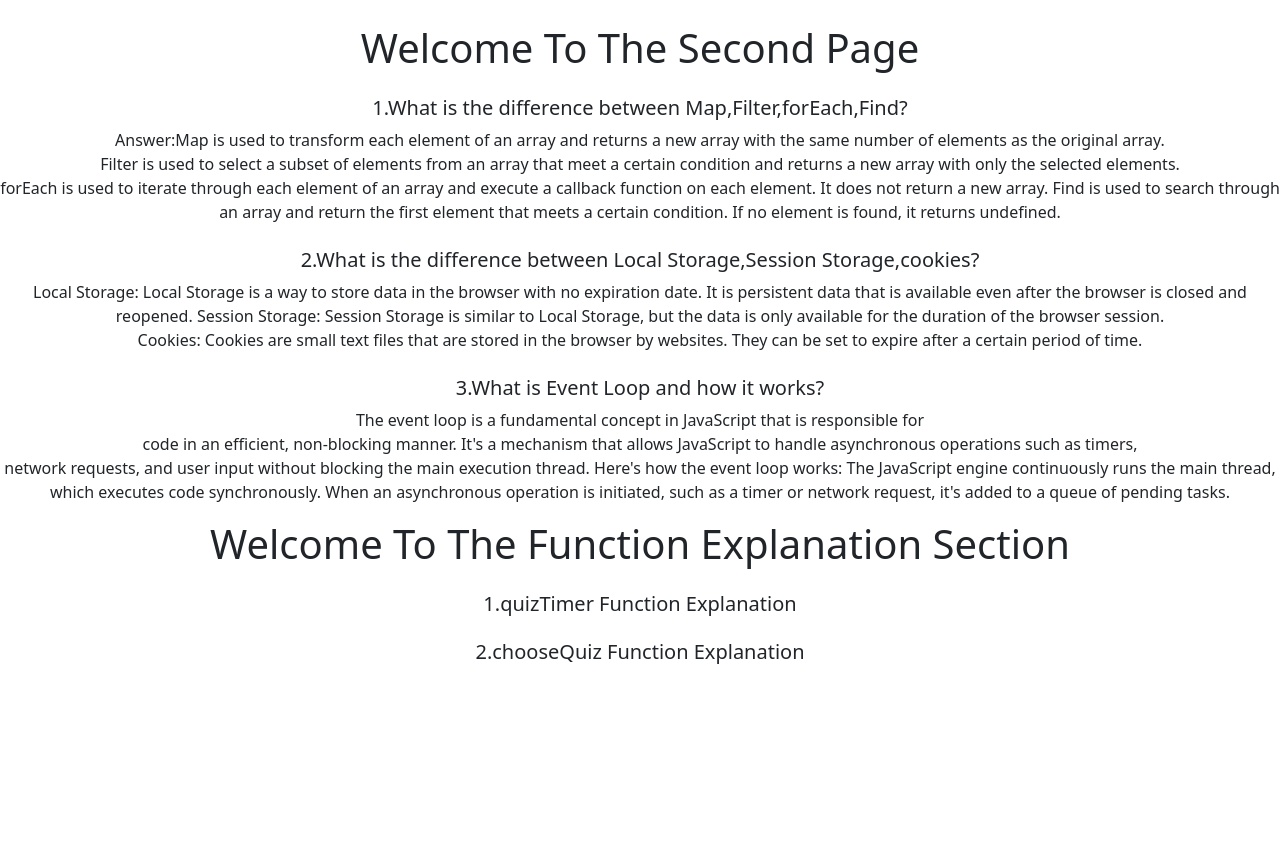
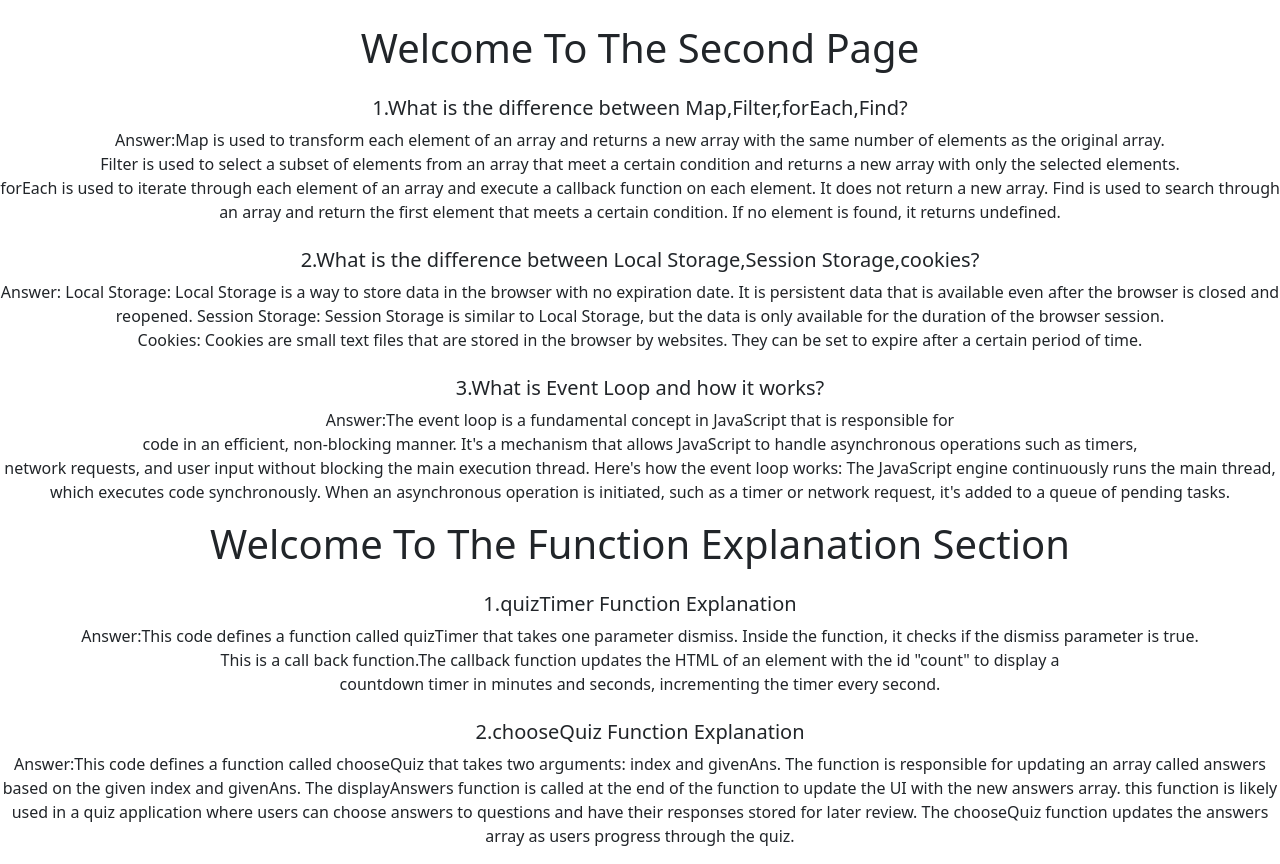
Before and after one commit to shakilahmedshuvo/Quiz-hero, a plain HTML site: page secondPage.html in a window 1280 px wide. Before the commit the page ends 800 px from the top, so only its background shows below. Drawn offline with nearby package versions, Linux system fonts and the light colour scheme.

Commit message:
add function explanition section

```diff
--- a/secondPage.html
+++ b/secondPage.html
@@ -49,7 +49,7 @@
                 <!-- question -->
                 <h5>2.What is the difference between Local Storage,Session Storage,cookies?</h5>
                 <!-- answer -->
-                <p>Local Storage: Local Storage is a way to store data in the browser with
+                <p>Answer: Local Storage: Local Storage is a way to store data in the browser with
                     no expiration date.
 
                     It is
@@ -71,7 +71,7 @@
                 <h5>3.What is Event Loop and how it works?</h5>
                 <!-- answer -->
                 <p>
-                    The event loop is a fundamental concept in JavaScript that is responsible for
+                    Answer:The event loop is a fundamental concept in JavaScript that is responsible for
                     <br>
                     code in an efficient, non-blocking manner.
                     It's a mechanism that allows JavaScript to handle
@@ -106,10 +106,26 @@
         <!-- 1. -->
         <div class="mt-4">
             <h5>1.quizTimer Function Explanation</h5>
+            <p>Answer:This code defines a function called quizTimer that takes one parameter dismiss.
+                Inside the function, it checks if the dismiss parameter is true.
+                <br>
+                This is a call back function.The callback function updates the HTML of an element with the id "count" to
+                display a
+                <br>
+                countdown timer in minutes and seconds, incrementing the timer every second.
+            </p>
         </div>
         <!-- 2. -->
         <div class="mt-4">
             <h5>2.chooseQuiz Function Explanation</h5>
+            <p>Answer:This code defines a function called chooseQuiz that takes two arguments: index and givenAns. The
+                function is responsible for updating an array called answers based on the given index and givenAns.
+                The displayAnswers function is called at the end of the function to update the UI with the new answers
+                array.
+                this function is likely used in a quiz application where users can choose answers to questions and have
+                their responses stored for later review. The chooseQuiz function updates the answers array as users
+                progress through the quiz.
+            </p>
         </div>
     </main>
     <!-- main section end -->
```
